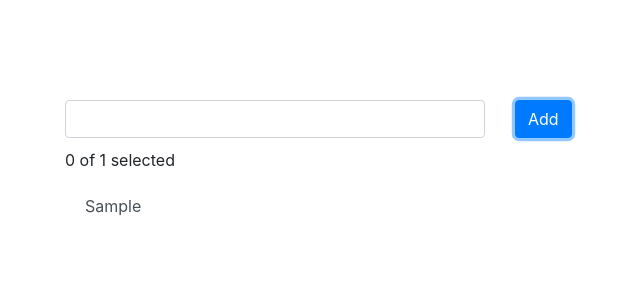
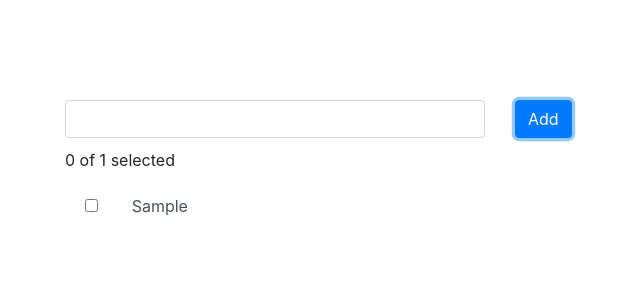
Before and after one commit to jatheepan/dolist, a React app: page / in a window 1280 px wide. Both pictures are taken after typing "Sample" into the empty fields and a click on the button "Add". Shown: the top 300 px of the page, without its empty margins (290-930 px from the left). Built offline with nearby package versions, Linux system fonts and the light colour scheme.

Commit message:
List component refact

```diff
--- a/src/App.jsx
+++ b/src/App.jsx
@@ -37,10 +37,9 @@
     if (key === 'Enter') this.onSubmitHandler();
   }
 
-  onListItemClickHandler(e, { id }) {
-    e.preventDefault();
+  onListItemClickHandler({ id }, checked) {
     const item = this.state.items.find(i => i.id === id);
-    item.selected = !item.selected;
+    item.selected = checked;
     this.setState({
       items: this.state.items,
     });
@@ -49,10 +48,10 @@
     return (
       <main className="container">
         <div className="row">
-          <div className="col-md-9">
+          <div className="col-md-9 col-sm-9">
             <input ref={this.newTaskRef} className="form-control" onKeyUp={this.onKeyUp} />
           </div>
-          <div className="col-md-3">
+          <div className="col-md-3 col-sm-3">
             <button className="btn btn-primary" onClick={this.onSubmit}>Add</button>
           </div>
         </div>
@@ -61,7 +60,7 @@
         </div>
         <div className="row">
           <div className="col-md-12">
-            <List items={this.state.items} itemClick={this.onListItemClick} />
+            <List items={this.state.items} selectionChange={this.onListItemClick} />
           </div>
         </div>
       </main>
--- a/src/components/List.jsx
+++ b/src/components/List.jsx
@@ -2,20 +2,34 @@
 import PropTypes from 'prop-types';
 import classNames from 'classnames';
 
-const List = ({ items, itemClick }) => {
+const List = ({ items, selectionChange }) => {
   const listItems = items.map((item) => {
-    const onItemClick = e => itemClick(e, item);
     const classes = classNames('list-group-item', 'list-group-item-action', {
       active: item.selected,
     });
-    return (<button key={item.id} onClick={onItemClick} className={classes}>{item.label}</button>);
+    let inputCheckbox = null;
+    const onChange = () => {
+      selectionChange(item, inputCheckbox.checked);
+    };
+    return (
+      <li key={item.id} className={classes}>
+        <div className="row">
+          <div className="col-md-1 col-sm-1">
+            <input type="checkbox" id={`d${item.id}`} onChange={onChange} ref={(input) => { inputCheckbox = input; }} />
+          </div>
+          <div className="col-md-11 col-sm-11">
+            <label htmlFor={`d${item.id}`}>{item.label}</label>
+          </div>
+        </div>
+      </li>
+    );
   });
-  return (<div className="list-group list-group-flush">{listItems}</div>);
+  return (<ul className="List list-group list-group-flush">{listItems}</ul>);
 };
 
 List.propTypes = {
   items: PropTypes.arrayOf(PropTypes.object).isRequired,
-  itemClick: PropTypes.func.isRequired,
+  selectionChange: PropTypes.func.isRequired,
 };
 
 export default List;
--- a/src/style.scss
+++ b/src/style.scss
@@ -6,3 +6,9 @@
 .Status {
   margin: 10px 0;
 }
+
+.List {
+  label {
+    margin-bottom: 0;
+  }
+}
```
